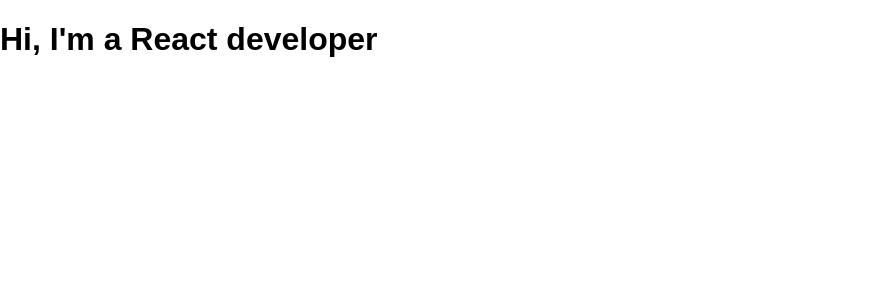
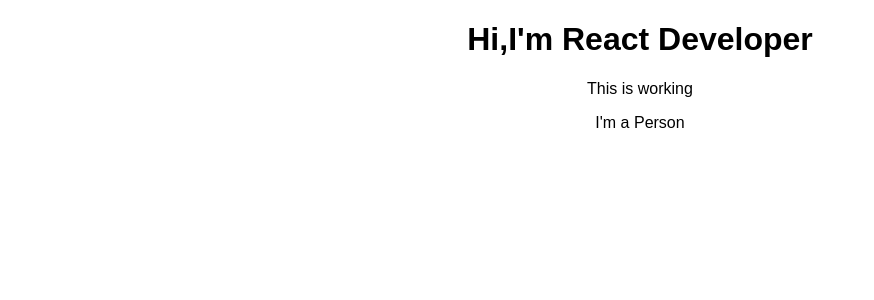
Before and after one commit to gokulravikumar1998/ReactBasics1, a React (Create React App) app in the folder react-guide/: page / in a window 1280 px wide. Shown: the top 300 px of the page, without its empty margins (0-874 px from the left). Built offline with nearby package versions, Linux system fonts and the light colour scheme.

Commit message:
creating functional componenets

```diff
--- a/react-guide/src/App.js
+++ b/react-guide/src/App.js
@@ -1,14 +1,17 @@
 import React, { Component } from 'react';
 import './App.css';
+import Person from './Person/Person'
 
 class App extends Component {
   render() {
-    // return (
-    //   <div className="App">
-    //     <h1>Hi,I'm React Developer</h1>
-    //   </div>
-    // );
-    return React.createElement('div',{className:App},React.createElement('h1',null,'Hi, I\'m a React developer'))
+    return (
+      <div className="App">
+        <h1>Hi,I'm React Developer</h1>
+        <p>This is working</p>
+        <Person/>
+      </div>
+    );
+    //return React.createElement('div',{className:App},React.createElement('h1',null,'Hi, I\'m a React developer'))
   }
 
 }
--- /dev/null
+++ b/react-guide/src/Person/Person.js
@@ -0,0 +1,7 @@
+import React from "react"
+
+const person = () =>{
+    return <p>I'm a Person</p>
+}
+
+export default person
```
